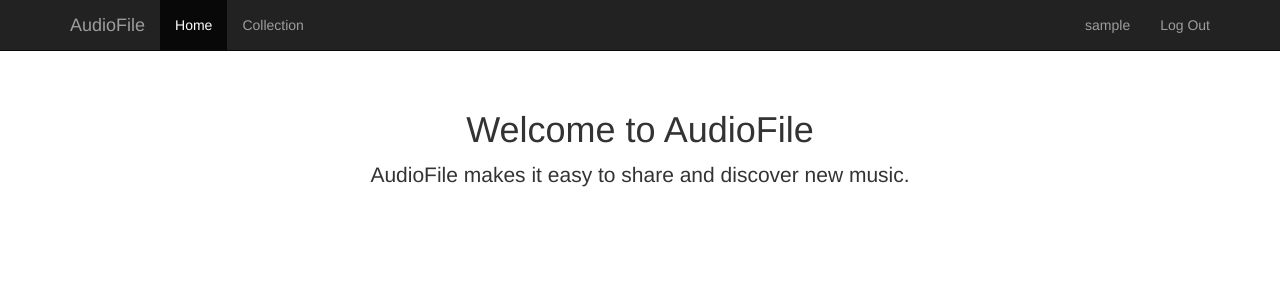
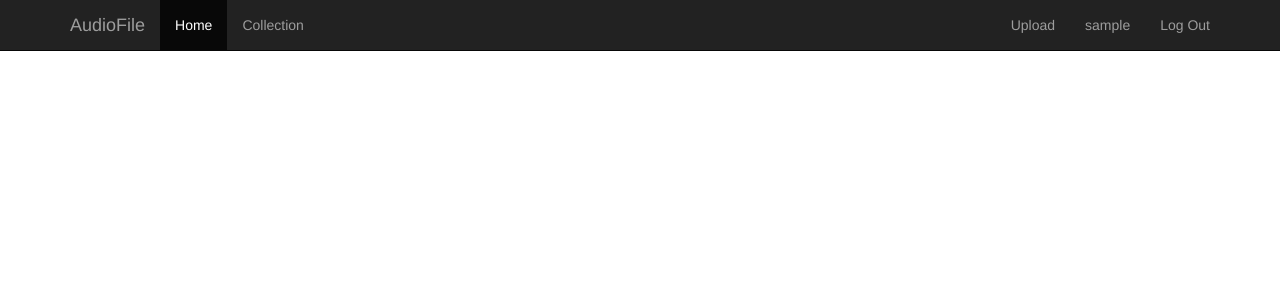
Before and after one commit to ckahn/audiofile-app, a Rails app: page / in a window 1280 px wide. Shown: the top 300 px of the page. Run offline with Rails 7, Linux system fonts and the light colour scheme; the visitor is signed in with stand-in values (Sample User, id 1); style sheets or scripts are compiled from the project's sources; some libraries are stand-ins or nearby versions.

Commit message:
Set up routes for some navbar clicks

```diff
--- a/app/assets/javascripts/application.js
+++ b/app/assets/javascripts/application.js
@@ -17,3 +17,5 @@
 //= require underscore
 //= require backbone
 //= require audiofile_app
+//= require_tree ./routers
+//= require_tree ./views
--- a/app/assets/javascripts/audiofile_app.js
+++ b/app/assets/javascripts/audiofile_app.js
@@ -1,13 +1,15 @@
-window.AudiofileApp = {
+window.AudioFileApp = {
   Models: {},
   Collections: {},
   Views: {},
   Routers: {},
   initialize: function() {
   // alert('Hello from Backbone!');
+    new AudioFileApp.Routers.Router($('#main'));
+    Backbone.history.start();
   }
 };
 
 $(document).ready(function(){
-  AudiofileApp.initialize();
+  AudioFileApp.initialize();
 });
--- /dev/null
+++ b/app/assets/javascripts/routers/app_router.js
@@ -0,0 +1,33 @@
+AudioFileApp.Routers.Router = Backbone.Router.extend({
+  initialize: function ($rootEl) {
+    this.$rootEl = $rootEl
+  },
+
+  routes: {
+    'collection': 'collection',
+    'stream': 'home',
+    'upload': 'upload'
+  },
+
+  collection: function () {
+    var collectionView = new AudioFileApp.Views.TracksCollection();
+    this.swapView(collectionView);
+  },
+
+  home: function () {
+    var homeView = new AudioFileApp.Views.TracksStream();
+    this.swapView(homeView);
+  },
+
+  upload: function () {
+    console.log('UPLOAD');
+  },
+
+  swapView: function (view) {
+    if (this._currentView) {
+      this._currentView.remove();
+    }
+    this._currentView = view;
+    this.$rootEl.html(view.render().$el);
+  }
+});
--- /dev/null
+++ b/app/assets/javascripts/views/tracks/tracks_collection.js
@@ -0,0 +1,7 @@
+AudioFileApp.Views.TracksCollection = Backbone.View.extend({
+  render: function () {
+    var content = "COLLECTION";
+    this.$el.html(content);
+    return this;
+  }
+});
--- /dev/null
+++ b/app/assets/javascripts/views/tracks/tracks_stream.js
@@ -0,0 +1,7 @@
+AudioFileApp.Views.TracksStream = Backbone.View.extend({
+  render: function () {
+    var content = "STREAM";
+    this.$el.html(content);
+    return this;
+  }
+});
--- a/app/views/static_pages/index.html.erb
+++ b/app/views/static_pages/index.html.erb
@@ -7,25 +7,21 @@
         <span class="icon-bar"></span>
         <span class="icon-bar"></span>
       </button>
-      <a class="navbar-brand" href="#">AudioFile</a>
+      <a class="navbar-brand" href="<%= root_url %>">AudioFile</a>
     </div>
     <div id="navbar" class="collapse navbar-collapse">
       <ul class="nav navbar-nav">
-        <li class="active"><a href="#">Home</a></li>
-        <li><a href="#">Collection</a></li>
+        <li class="active"><a href="#stream">Home</a></li>
+        <li><a href="#collection">Collection</a></li>
       </ul>
       <ul class="nav navbar-nav navbar-right">
+        <li><a href="#upload">Upload</a></li>
         <li><a href="#"><%= current_user.username %></a></li>
         <li><%= link_to "Log Out", session_url, method: :delete %></li>
       </ul>
-      </div><!--/.nav-collapse -->
-    </div>
-  </nav>
-  <div class="container">
+    </div><!--/.nav-collapse -->
+  </div>
+</nav>
 
-    <div class="starter-template">
-      <h1>Welcome to AudioFile</h1>
-      <p class="lead">AudioFile makes it easy to share and discover new music.</p>
-    </div>
-
-  </div>
+<div id="main">
+</div>
```
